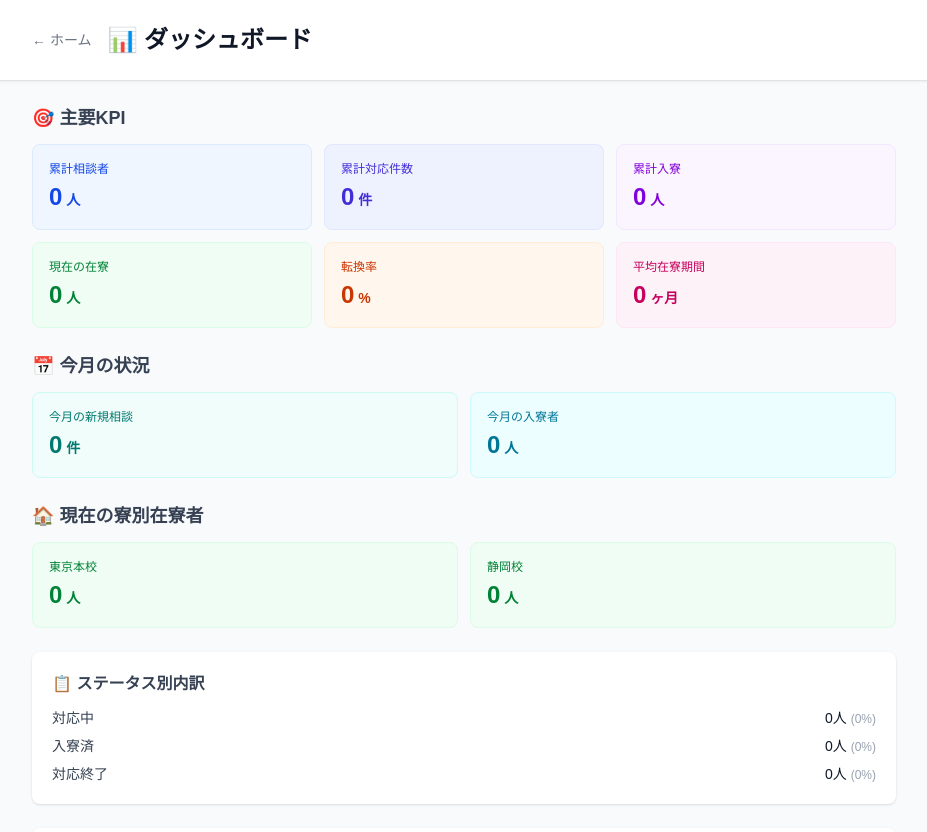
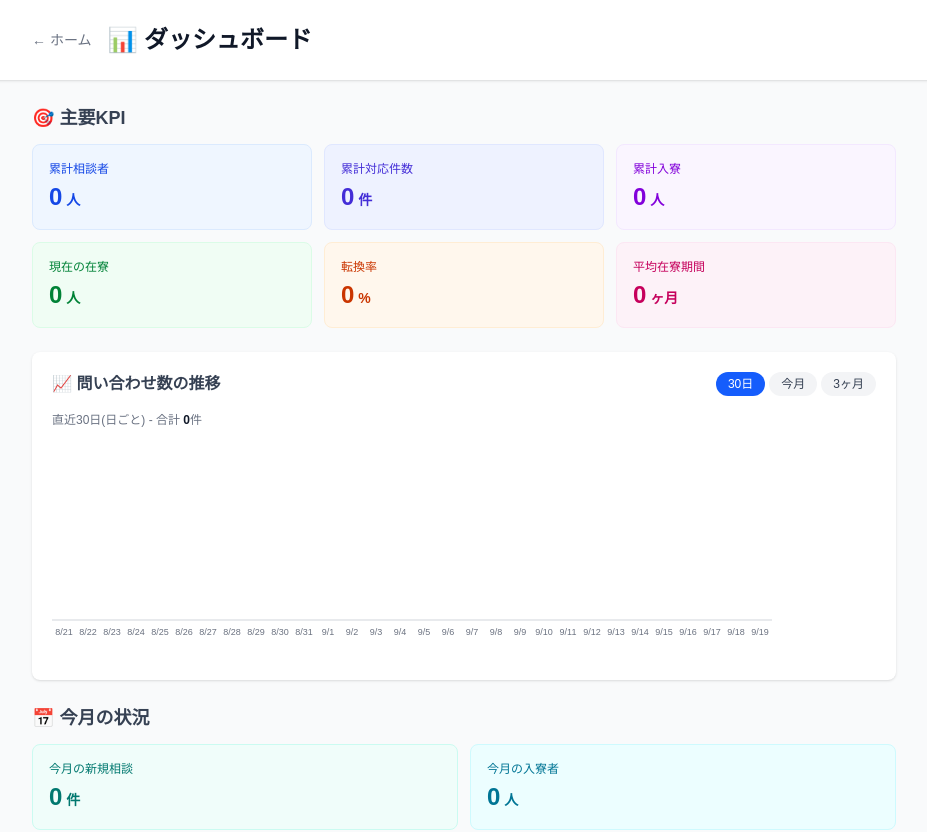
Before and after one commit to restagroup21/resta-crm, a Next.js app: page /dashboard in a window 1280 px wide. Shown: the top 832 px of the page, without its empty margins (176-1103 px from the left). Built offline with nearby package versions, Linux system fonts and the light colour scheme; no server answers; the database is empty.

Commit message:
次回予定の種別フィルター・入寮者編集・問い合わせ数推移グラフ追加

```diff
--- a/app/dashboard/page.tsx
+++ b/app/dashboard/page.tsx
@@ -1,6 +1,6 @@
 'use client'
 
-import { useEffect, useState } from 'react'
+import { useEffect, useMemo, useState } from 'react'
 import Link from 'next/link'
 import { supabase } from '@/lib/supabase'
 
@@ -18,12 +18,16 @@ interface Stats {
   inquiryChannelBreakdown: Record<string, number>
   prefectureTop: Array<{ name: string; count: number }>
   dormBreakdown: Record<string, number>
+  consultantDates: string[]  // received_dateのリスト
 }
+
+type Period = '30days' | 'thisMonth' | '3months'
 
 export default function DashboardPage() {
   const [stats, setStats] = useState<Stats | null>(null)
   const [loading, setLoading] = useState(true)
   const [error, setError] = useState<string | null>(null)
+  const [period, setPeriod] = useState<Period>('30days')
 
   useEffect(() => {
     fetchStats()
@@ -50,7 +54,6 @@ export default function DashboardPage() {
       const totalConsultants = consultants?.length ?? 0
       const totalContactLogs = contactLogs?.length ?? 0
       const totalResidents = residents?.length ?? 0
-
       const activeResidents = residents?.filter((r) => !r.exit_date).length ?? 0
 
       const conversionRate = totalConsultants > 0
@@ -91,7 +94,7 @@ export default function DashboardPage() {
       }
 
       const inquiryChannelBreakdown: Record<string, number> = {}
-      for (const ch of ['LINE', '電話', 'メール', 'その他']) {
+      for (const ch of ['LINE', '電話', 'メール', 'メッセージ', 'その他']) {
         inquiryChannelBreakdown[ch] = consultants?.filter((c) => c.inquiry_channel === ch).length ?? 0
       }
 
@@ -106,11 +109,15 @@ export default function DashboardPage() {
         .sort((a, b) => b.count - a.count)
         .slice(0, 5)
 
-      // 寮別集計(現在在寮中のみ)
       const dormBreakdown: Record<string, number> = {}
       for (const d of ['東京本校', '静岡校']) {
         dormBreakdown[d] = residents?.filter((r) => !r.exit_date && r.dorm === d).length ?? 0
       }
+
+      // 問い合わせ日のリスト
+      const consultantDates = consultants
+        ?.map((c) => c.received_date)
+        .filter((d): d is string => !!d) ?? []
 
       setStats({
         totalConsultants,
@@ -126,6 +133,7 @@ export default function DashboardPage() {
         inquiryChannelBreakdown,
         prefectureTop,
         dormBreakdown,
+        consultantDates,
       })
     } catch (e) {
       setError(e instanceof Error ? e.message : String(e))
@@ -133,6 +141,98 @@ export default function DashboardPage() {
       setLoading(false)
     }
   }
+
+  // 期間別の問い合わせ数集計
+  const chartData = useMemo(() => {
+    if (!stats) return { labels: [], values: [], max: 0, periodLabel: '' }
+
+    const now = new Date()
+    const dateCount: Record<string, number> = {}
+
+    if (period === '30days') {
+      // 直近30日間、日ごと
+      const labels: string[] = []
+      for (let i = 29; i >= 0; i--) {
+        const d = new Date(now)
+        d.setDate(d.getDate() - i)
+        const key = `${d.getFullYear()}-${String(d.getMonth() + 1).padStart(2, '0')}-${String(d.getDate()).padStart(2, '0')}`
+        labels.push(key)
+        dateCount[key] = 0
+      }
+      stats.consultantDates.forEach((d) => {
+        if (dateCount[d] !== undefined) {
+          dateCount[d]++
+        }
+      })
+      const values = labels.map((l) => dateCount[l])
+      const displayLabels = labels.map((l) => {
+        const [, m, d] = l.split('-')
+        return `${parseInt(m)}/${parseInt(d)}`
+      })
+      return {
+        labels: displayLabels,
+        values,
+        max: Math.max(...values, 1),
+        periodLabel: '直近30日(日ごと)',
+      }
+    } else if (period === 'thisMonth') {
+      // 今月、日ごと
+      const year = now.getFullYear()
+      const month = now.getMonth() + 1
+      const daysInMonth = new Date(year, month, 0).getDate()
+
+      const labels: string[] = []
+      for (let d = 1; d <= daysInMonth; d++) {
+        const key = `${year}-${String(month).padStart(2, '0')}-${String(d).padStart(2, '0')}`
+        labels.push(key)
+        dateCount[key] = 0
+      }
+      stats.consultantDates.forEach((d) => {
+        if (dateCount[d] !== undefined) {
+          dateCount[d]++
+        }
+      })
+      const values = labels.map((l) => dateCount[l])
+      const displayLabels = labels.map((l) => {
+        const [, , d] = l.split('-')
+        return `${parseInt(d)}日`
+      })
+      return {
+        labels: displayLabels,
+        values,
+        max: Math.max(...values, 1),
+        periodLabel: `${year}年${month}月(日ごと)`,
+      }
+    } else {
+      // 直近3ヶ月、月ごと
+      const labels: string[] = []
+      for (let i = 2; i >= 0; i--) {
+        const d = new Date(now.getFullYear(), now.getMonth() - i, 1)
+        const key = `${d.getFullYear()}-${String(d.getMonth() + 1).padStart(2, '0')}`
+        labels.push(key)
+        dateCount[key] = 0
+      }
+      stats.consultantDates.forEach((d) => {
+        const monthKey = d.slice(0, 7)
+        if (dateCount[monthKey] !== undefined) {
+          dateCount[monthKey]++
+        }
+      })
+      const values = labels.map((l) => dateCount[l])
+      const displayLabels = labels.map((l) => {
+        const [y, m] = l.split('-')
+        return `${y.slice(2)}/${parseInt(m)}月`
+      })
+      return {
+        labels: displayLabels,
+        values,
+        max: Math.max(...values, 1),
+        periodLabel: '直近3ヶ月(月ごと)',
+      }
+    }
+  }, [stats, period])
+
+  const total = chartData.values.reduce((a, b) => a + b, 0)
 
   if (loading) {
     return (
@@ -175,6 +275,41 @@ export default function DashboardPage() {
             <Kpi label="転換率" value={stats.conversionRate} unit="%" color="orange" />
             <Kpi label="平均在寮期間" value={stats.avgStayMonths} unit="ヶ月" color="pink" />
           </div>
+        </section>
+
+        {/* 問い合わせ数グラフ */}
+        <section className="bg-white rounded-lg shadow-sm p-5">
+          <div className="flex justify-between items-center mb-4 flex-wrap gap-2">
+            <h3 className="text-base font-semibold text-gray-700">
+              📈 問い合わせ数の推移
+            </h3>
+            <div className="flex gap-1">
+              {([
+                { key: '30days', label: '30日' },
+                { key: 'thisMonth', label: '今月' },
+                { key: '3months', label: '3ヶ月' },
+              ] as const).map((p) => (
+                <button
+                  key={p.key}
+                  onClick={() => setPeriod(p.key)}
+                  className={`px-3 py-1 rounded-full text-xs font-medium ${
+                    period === p.key
+                      ? 'bg-blue-600 text-white'
+                      : 'bg-gray-100 text-gray-700'
+                  }`}
+                >
+                  {p.label}
+                </button>
+              ))}
+            </div>
+          </div>
+
+          <p className="text-xs text-gray-500 mb-3">
+            {chartData.periodLabel} - 合計 <span className="font-semibold text-gray-900">{total}</span>件
+          </p>
+
+          {/* 棒グラフ(SVG) */}
+          <BarChart labels={chartData.labels} values={chartData.values} max={chartData.max} />
         </section>
 
         <section>
@@ -242,6 +377,77 @@ export default function DashboardPage() {
   )
 }
 
+function BarChart({ labels, values, max }: { labels: string[]; values: number[]; max: number }) {
+  const barCount = labels.length
+  const chartHeight = 180
+  const chartWidth = Math.max(barCount * 24, 320)  // 棒ごとに24px確保
+  const barWidth = chartWidth / barCount - 4  // 棒の幅
+  const padding = 4
+
+  return (
+    <div className="overflow-x-auto">
+      <svg
+        width={chartWidth}
+        height={chartHeight + 40}
+        className="min-w-full"
+      >
+        {/* 棒グラフ */}
+        {values.map((v, i) => {
+          const barHeight = max > 0 ? (v / max) * chartHeight : 0
+          const x = i * (chartWidth / barCount) + padding / 2
+          const y = chartHeight - barHeight
+
+          return (
+            <g key={i}>
+              {/* 棒 */}
+              <rect
+                x={x}
+                y={y}
+                width={barWidth}
+                height={barHeight}
+                fill={v > 0 ? '#3b82f6' : '#e5e7eb'}
+                rx="2"
+              />
+              {/* 値ラベル(0以外のみ) */}
+              {v > 0 && (
+                <text
+                  x={x + barWidth / 2}
+                  y={y - 4}
+                  textAnchor="middle"
+                  fontSize="10"
+                  fill="#374151"
+                  fontWeight="600"
+                >
+                  {v}
+                </text>
+              )}
+              {/* X軸ラベル */}
+              <text
+                x={x + barWidth / 2}
+                y={chartHeight + 15}
+                textAnchor="middle"
+                fontSize="9"
+                fill="#6b7280"
+              >
+                {labels[i]}
+              </text>
+            </g>
+          )
+        })}
+        {/* X軸 */}
+        <line
+          x1={0}
+          y1={chartHeight}
+          x2={chartWidth}
+          y2={chartHeight}
+          stroke="#d1d5db"
+          strokeWidth="1"
+        />
+      </svg>
+    </div>
+  )
+}
+
 function Kpi({ label, value, unit, color }: { label: string; value: number; unit: string; color: 'blue' | 'indigo' | 'purple' | 'green' | 'orange' | 'pink' | 'teal' | 'cyan' }) {
   const colors: Record<string, string> = {
     blue: 'bg-blue-50 text-blue-700 border-blue-100',
```
